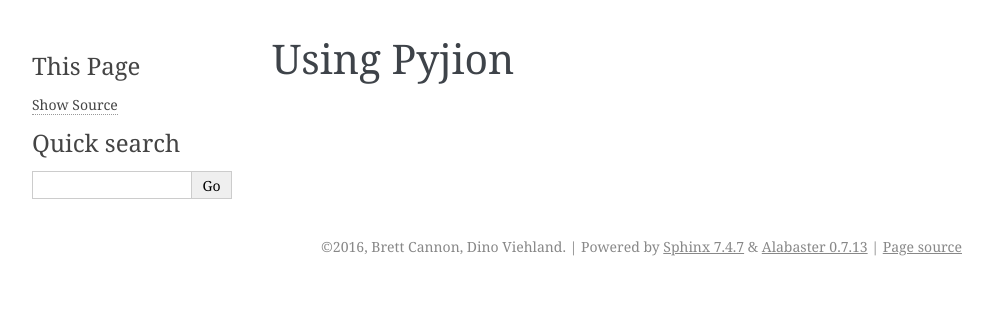
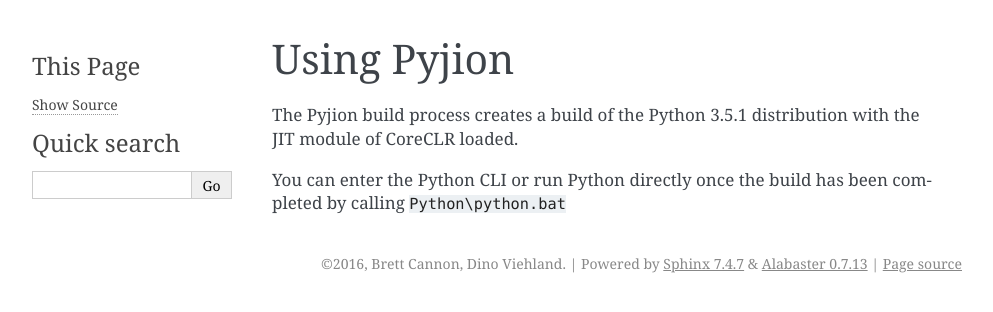
Before and after one commit to microsoft/Pyjion, a Sphinx documentation site: the page built from Docs/source/using.rst, in a window 1280 px wide. Shown: the top 312 px of the page, without its empty margins (148-1141 px from the left). Built offline with Sphinx 7.4.7, drawn with Linux system fonts in a browser that asks for light colours.

Commit message:
Added using page

```diff
--- a/Docs/source/using.rst
+++ b/Docs/source/using.rst
@@ -1,2 +1,6 @@
 Using Pyjion
 ============
+
+The Pyjion build process creates a build of the Python 3.5.1 distribution with the JIT module of CoreCLR loaded.
+
+You can enter the Python CLI or run Python directly once the build has been completed by calling ``Python\python.bat``
```
